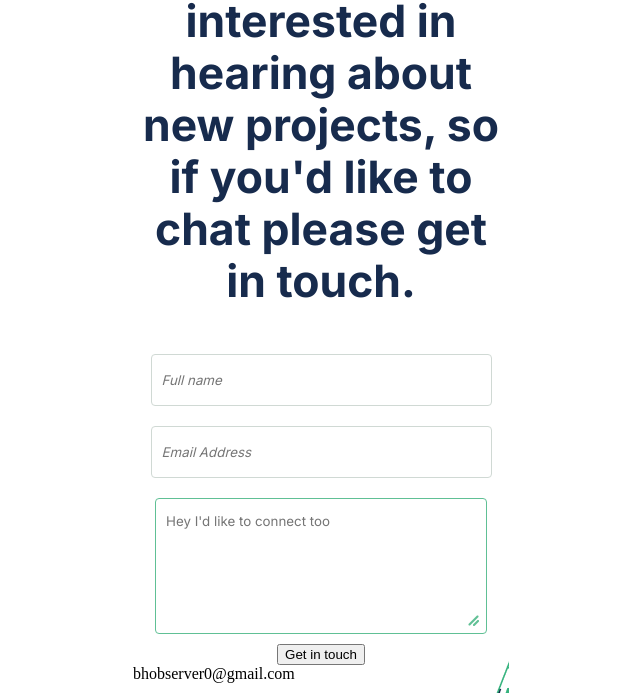
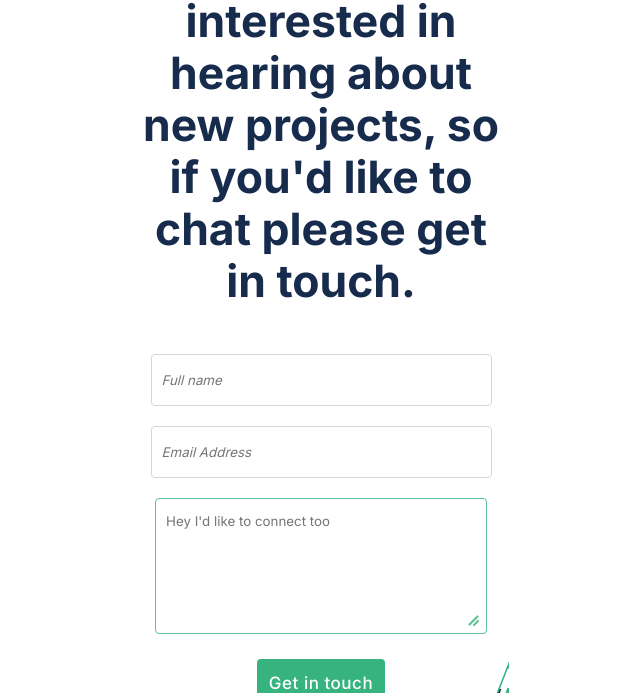
Before and after one commit to BHObserver/my-portfolio, a website: page index.html in a window 1280 px wide. Shown: the part 5770-6463 px from the top of the page, without its empty margins (319-959 px from the left). Drawn offline with Linux system fonts and the light colour scheme.

Commit message:
added style for button

```diff
--- a/main.css
+++ b/main.css
@@ -309,6 +309,26 @@ main {
   resize: none;
 }
 
+.get-in-touch-btn {
+  display: flex;
+  flex-direction: row;
+  align-items: center;
+  text-align: center;
+  color: #fff;
+  background: #36b37f;
+  font-family: 'Inter', sans-serif;
+  font-style: normal;
+  font-weight: 500;
+  font-size: 17px;
+  line-height: 24px;
+  letter-spacing: 0.03em;
+  margin-top: 15px;
+  padding: 12px;
+  border: none;
+  border-radius: 4px;
+}
+
+
 
 
 .icon-container {
```
